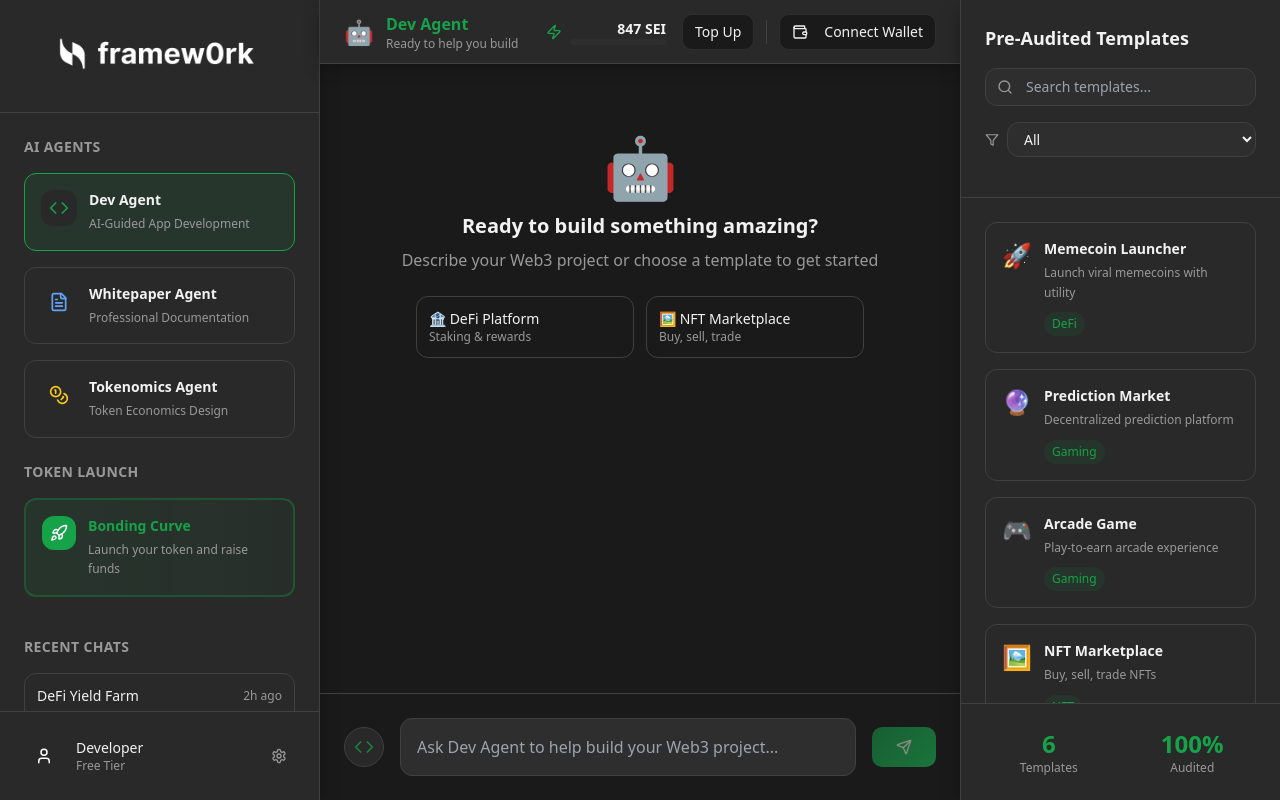
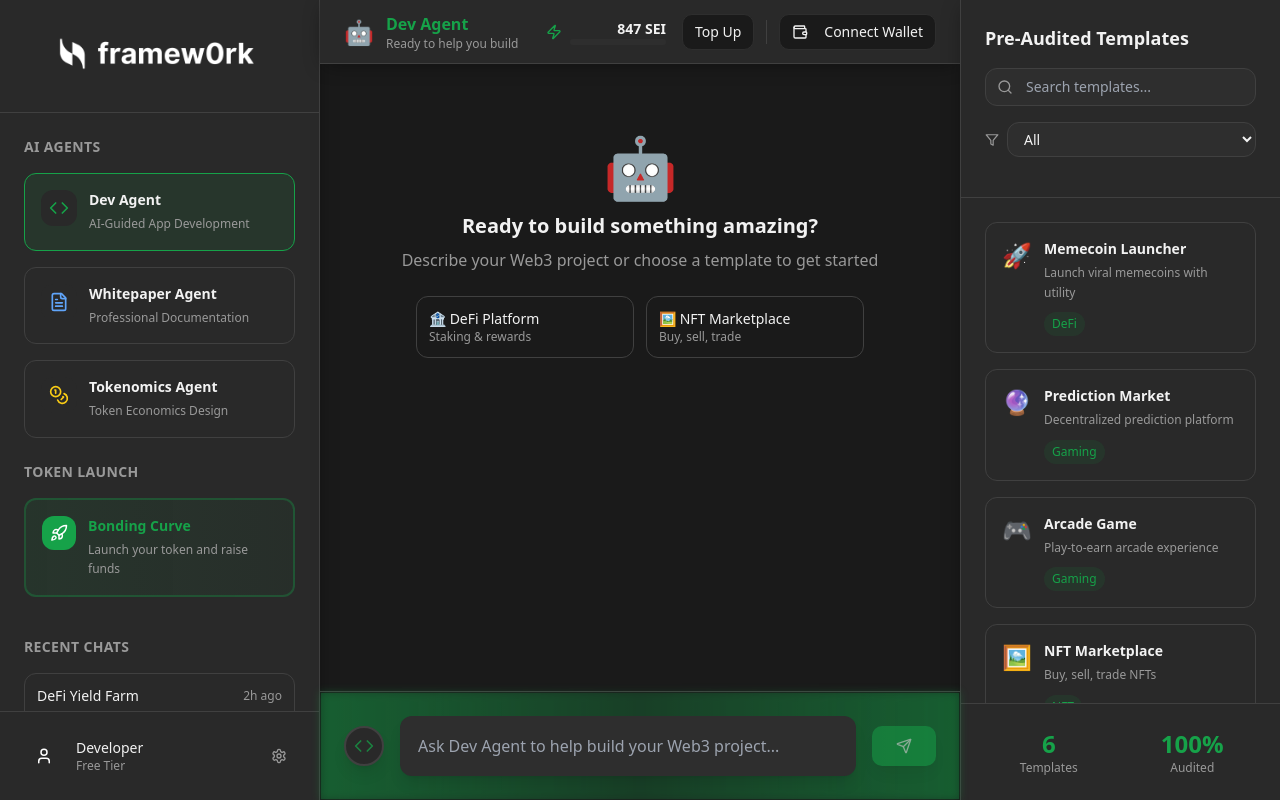
Before and after one commit to adityacespl/dummy-data-buddy, a React (Vite) app: page / in a window 1280 px wide. Built offline with nearby package versions, Linux system fonts and the light colour scheme.

Commit message:
Add animated chatbox border
Add a green neon gradient animated border around the chatbox. The border color will change based on the selected agent to enhance visual appeal and agent distinction.

```diff
--- a/src/components/CenterPanel.tsx
+++ b/src/components/CenterPanel.tsx
@@ -42,7 +42,21 @@ export const CenterPanel = ({
     }
   };
 
+  const getAgentGradient = () => {
+    switch (selectedAgent) {
+      case 'dev':
+        return 'from-primary/60 via-primary/30 to-primary/60';
+      case 'whitepaper':
+        return 'from-blue-500/60 via-blue-400/30 to-blue-500/60';
+      case 'tokenomics':
+        return 'from-yellow-500/60 via-yellow-400/30 to-yellow-500/60';
+      default:
+        return 'from-primary/60 via-primary/30 to-primary/60';
+    }
+  };
+
   const { Icon: AgentIcon, color: agentColor } = getAgentIcon();
+  const gradientClass = getAgentGradient();
 
   useEffect(() => {
     messagesEndRef.current?.scrollIntoView({ behavior: 'smooth' });
@@ -238,9 +252,13 @@ export const CenterPanel = ({
       </div>
 
       {/* Input */}
-      <div className="border-t border-border p-6">
+      <div className="border-t border-border p-6 relative">
+        {/* Animated gradient border */}
+        <div className={`absolute inset-0 bg-gradient-to-r ${gradientClass} rounded-t-none opacity-50 blur-sm animate-pulse`}></div>
+        <div className={`absolute inset-[1px] bg-gradient-to-r ${gradientClass} rounded-t-none opacity-30 animate-pulse`} style={{animationDelay: '0.5s'}}></div>
+        <div className="relative z-10">
           <form onSubmit={handleSubmit} className="flex items-center space-x-4">
-          <div className="flex items-center justify-center w-10 h-10 rounded-full bg-card border border-border">
+            <div className={`flex items-center justify-center w-10 h-10 rounded-full bg-card border-2 border-gradient-to-r ${gradientClass.replace(/\/\d+/g, '/80')} shadow-lg`}>
               <AgentIcon size={20} className={`${agentColor} animate-pulse`} />
             </div>
             <div className="flex-1 relative">
@@ -249,14 +267,14 @@ export const CenterPanel = ({
                 value={inputValue}
                 onChange={(e) => setInputValue(e.target.value)}
                 placeholder={`Ask ${agentInfo.name} to help build your Web3 project...`}
-              className="w-full p-4 bg-input border border-border rounded-xl focus:border-primary focus:ring-2 focus:ring-primary/20 outline-none transition-all"
+                className={`w-full p-4 bg-input border-2 border-transparent bg-gradient-to-r ${gradientClass.replace(/\/\d+/g, '/20')} rounded-xl focus:border-primary focus:ring-2 focus:ring-primary/20 outline-none transition-all shadow-lg`}
                 disabled={isGenerating}
               />
             </div>
             <Button
               type="submit"
               disabled={!inputValue.trim() || isGenerating}
-            className="px-6 gradient-primary font-semibold"
+              className={`px-6 bg-gradient-to-r ${gradientClass.replace(/\/\d+/g, '')} font-semibold shadow-lg hover:shadow-xl transition-all duration-300`}
             >
               {isGenerating ? (
                 <div className="w-5 h-5 border-2 border-white/30 border-t-white rounded-full animate-spin" />
@@ -265,6 +283,7 @@ export const CenterPanel = ({
               )}
             </Button>
           </form>
+        </div>
       </div>
 
       <TopUpModal
```
Lines whose indentation alone changed are shown as unchanged.
